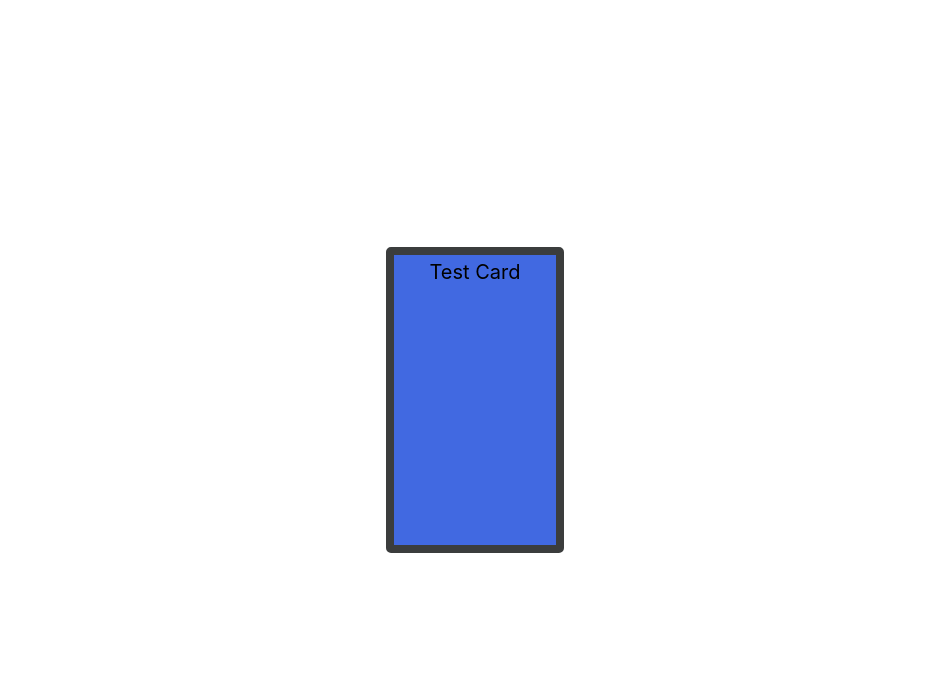
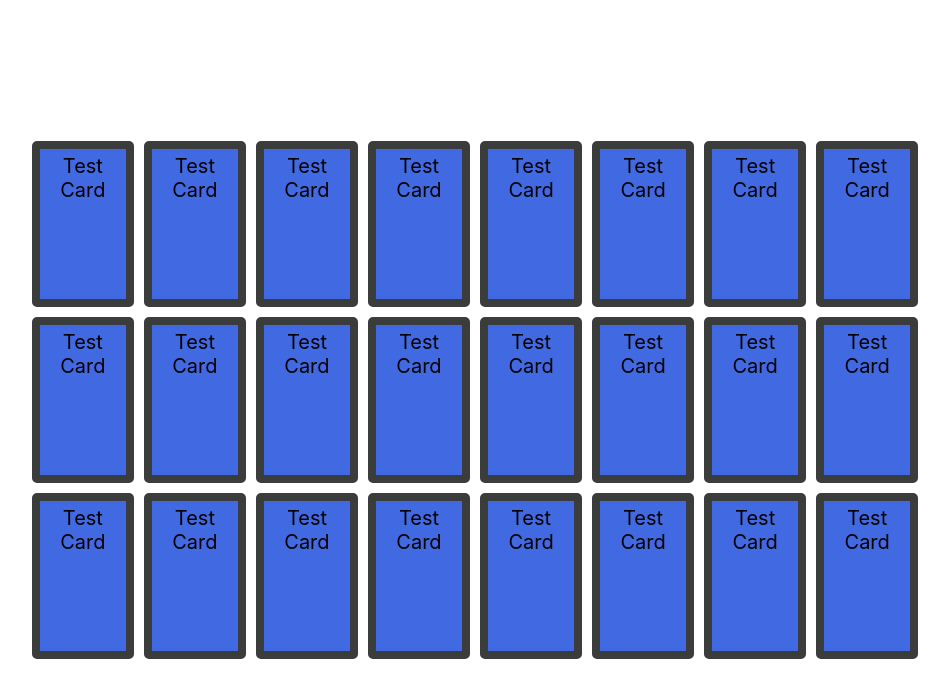
Before and after one commit to Solinari/react-memory-ui, a React (Create React App) app: page / in a window 1280 px wide. Shown: the top 698 px of the page, without its empty margins (165-1114 px from the left). Built offline with nearby package versions, Linux system fonts and the light colour scheme.

Commit message:
generic board style/ratios in place for testing actual game mechanics

```diff
--- a/src/App.css
+++ b/src/App.css
@@ -8,3 +8,12 @@
   justify-content: center;
   font-size: calc(4px + 2vmin);
 }
+
+.App-Board {
+  display: flex;
+  flex-flow: row wrap;
+  align-items: center;
+  justify-content: center;
+  overflow: auto;
+  max-width: 75%;
+}
--- a/src/App.js
+++ b/src/App.js
@@ -3,9 +3,15 @@ import Card from "./components/Card";
 import "./App.css";
 
 function App() {
+  let test = Array.apply(null, Array(24));
   return (
     <div className="App">
-      <Card cardId={"test"} />
+      <div className="App-Board">
+        {test.map((a, i) => {
+          console.log(i);
+          return <Card cardId={`${i}`} key={`${i}`} />;
+        })}
+      </div>
     </div>
   );
 }
--- a/src/components/Card.css
+++ b/src/components/Card.css
@@ -1,6 +1,6 @@
 .Card {
   padding: 0.25em;
-  margin: 0.5em 0.25em;
+  margin: 0.25em;
   border-radius: 0.25em;
   border: 0.438em solid #3b3d3d;
   background-color: royalblue;
--- a/src/components/Card.jsx
+++ b/src/components/Card.jsx
@@ -7,8 +7,8 @@ import { ASPECT_RATIO } from "../constants/constants";
 
 const Card = ({ cardId }) => {
   const cardStyles = {
-    minHeight: (useCurrentHeightHook() * 0.25) / ASPECT_RATIO,
-    minWidth: useCurrentWidthHook() * 0.166 * ASPECT_RATIO,
+    height: (useCurrentHeightHook() * 0.25) / ASPECT_RATIO / 2,
+    width: (useCurrentWidthHook() * 0.166 * ASPECT_RATIO) / 2,
   };
   return (
     <div className="Card" key={cardId} style={cardStyles}>
```
Also changed, not shown: 1 other file (tests, documents, lock files or other folders).
